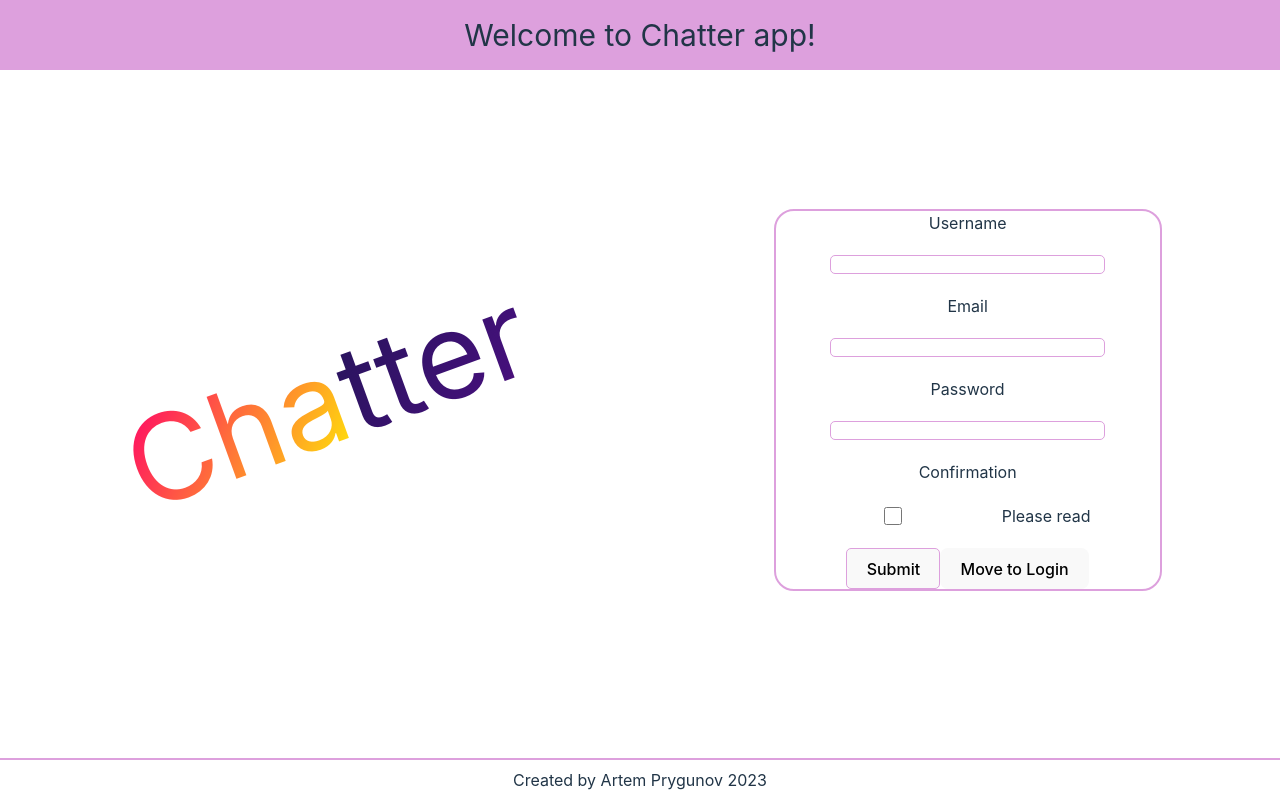
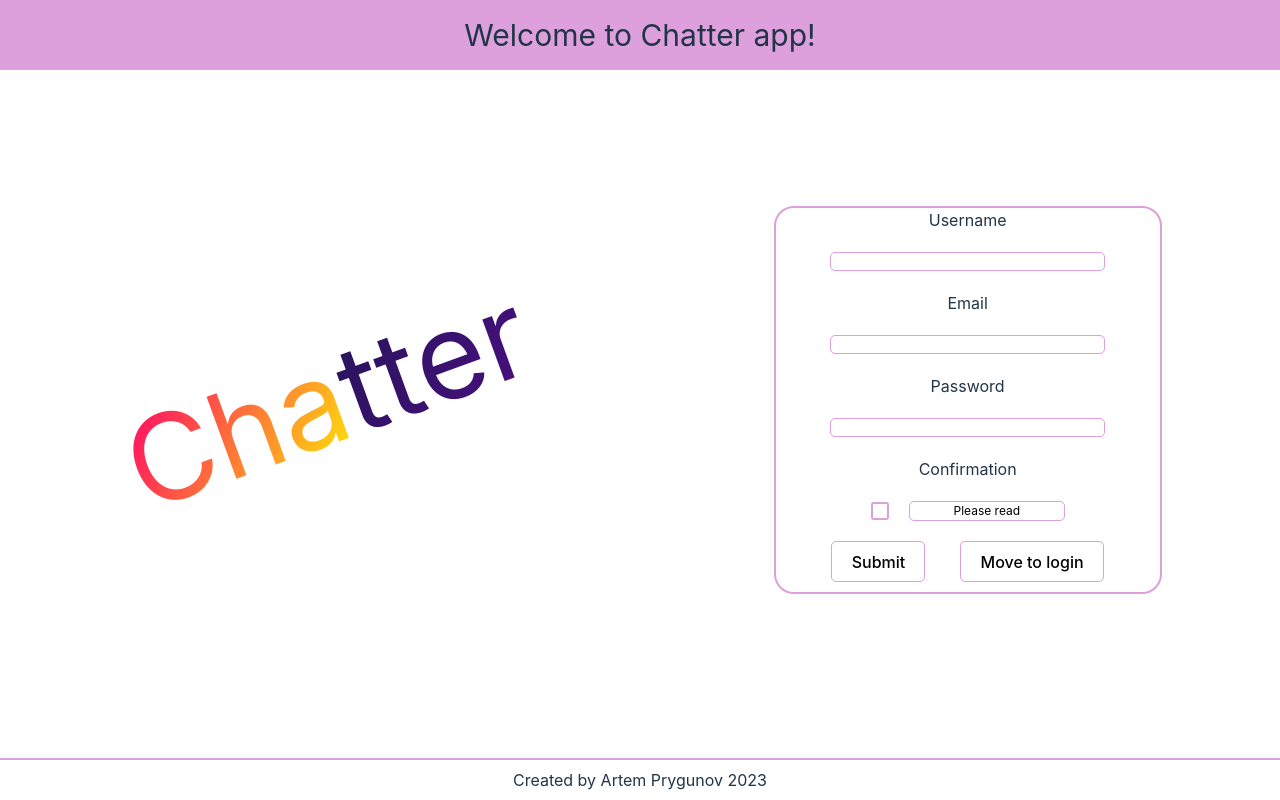
Before and after one commit to harry177/chatter, a React (Vite) app in the folder frontend/: page / in a window 1280 px wide. Built offline with nearby package versions, Linux system fonts and the light colour scheme; no server answers.

Commit message:
feat: update checkbox in entry form; modify form styles

```diff
--- /dev/null
+++ b/frontend/src/Components/FormButton/FormButton.styles.scss
@@ -0,0 +1,10 @@
+.form-button {
+  border: 1px solid plum;
+  border-radius: 5px;
+  background-color: #fff;
+  text-decoration: none;
+}
+
+.form-button:hover {
+    background-color: plum;
+}
--- /dev/null
+++ b/frontend/src/Components/FormButton/FormButton.tsx
@@ -0,0 +1,16 @@
+import React from 'react';
+import './FormButton.styles.scss';
+
+interface IFormButton {
+  buttonType: 'button' | 'submit' | 'reset' | undefined;
+  buttonText: string;
+  clickFunction?: () => void;
+}
+
+export const FormButton: React.FC<IFormButton> = ({ buttonType, buttonText, clickFunction }) => {
+  return (
+    <button type={buttonType} onClick={clickFunction} className="form-button">
+      {buttonText}
+    </button>
+  );
+};
--- a/frontend/src/Components/SignInForm/SignInForm.tsx
+++ b/frontend/src/Components/SignInForm/SignInForm.tsx
@@ -1,5 +1,6 @@
 import React, { ChangeEvent, useState } from 'react';
-import './SignInForm.styles.scss';
+import '../SignUpForm/SignUpForm.styles.scss';
+import { FormButton } from '../FormButton/FormButton';
 
 interface IProps {
   setProps: React.Dispatch<React.SetStateAction<string>>;
@@ -59,7 +60,7 @@ export const SignInForm: React.FC<IProps> = ({ setProps, dispatchBack }) => {
         onChange={handleEmail}
         className="form-field email-input"
       ></input>
-      {isEmail}
+      <span>{isEmail}</span>
       <label htmlFor="password">Password</label>
       <input
         type="text"
@@ -67,12 +68,10 @@ export const SignInForm: React.FC<IProps> = ({ setProps, dispatchBack }) => {
         onChange={handlePass}
         className="form-field password-input"
       ></input>
-      {isPassword}
-      <div>
-        <button type="submit" className="submit-button">
-          Submit
-        </button>
-        <button onClick={handleBack}>Move to SignUp</button>
+      <span>{isPassword}</span>
+      <div className="form-buttons">
+        <FormButton buttonType="submit" buttonText="Submit" />
+        <FormButton buttonType="button" buttonText="Move to signup" clickFunction={handleBack} />
       </div>
     </form>
   );
--- a/frontend/src/Components/SignUpForm/SignUpForm.styles.scss
+++ b/frontend/src/Components/SignUpForm/SignUpForm.styles.scss
@@ -1,3 +1,8 @@
+span {
+  font-size: 12px;
+  color: red;
+}
+
 .form {
   display: flex;
   flex-direction: column;
@@ -18,23 +23,48 @@
 .form-confirm {
   width: 80%;
   display: flex;
-    justify-content: space-around;
+  justify-content: center;
+  align-items: center;
 }
 
-.submit-button {
-    border: 1px solid plum;
-    border-radius: 5px;
-}
-
-.confirm-active {
-    height: 50px;
-    background-color: green;
+.form-buttons {
+  width: 80%;
+  display: flex;
+  justify-content: space-around;
+  margin-bottom: 10px;
 }
 
 .confirm-input {
   width: 50%;
+  appearance: none;
+  background-color: #fff;
+  margin: 0;
+  font: inherit;
+  color: plum;
+  width: 1.15em;
+  height: 1.15em;
+  border: 0.15em solid plum;
+  border-radius: 0.15em;
+  display: grid;
+  place-content: center;
+}
+
+.confirm-input::before {
+  content: '';
+  width: 0.65em;
+  height: 0.65em;
+  transform: scale(0);
+  transition: 120ms transform ease-in-out;
+  box-shadow: inset 1em 1em var(--form-control-color);
+  background-color: plum;
+  transform-origin: bottom left;
+  clip-path: polygon(14% 44%, 0 65%, 50% 100%, 100% 16%, 80% 0%, 43% 62%);
+}
+
+.confirm-input:checked::before {
+  transform: scale(1);
 }
 
 .error-handler {
-    margin: 0 auto;;
+  margin: 0 auto;
 }
--- a/frontend/src/Components/SignUpForm/SignUpForm.tsx
+++ b/frontend/src/Components/SignUpForm/SignUpForm.tsx
@@ -3,6 +3,7 @@ import { FieldValues, SubmitHandler, useForm } from 'react-hook-form';
 import { SignUpPopover } from '../SignUpPopover/SignUpPopover';
 
 import './SignUpForm.styles.scss';
+import { FormButton } from '../FormButton/FormButton';
 
 interface IProps {
   dispatchName: React.Dispatch<React.SetStateAction<string>>;
@@ -117,18 +118,16 @@ export const SignUpForm: React.FC<IProps> = ({ dispatchName, dispatchView }) =>
           id="confirm"
           {...register('confirmLabel', { required: true })}
           onChange={handleConfirm}
-          className={confirm ? 'form-field confirm-active' : 'form-field confirm-input'}
+          className="confirm-input"
         ></input>
         <SignUpPopover />
       </div>
       {errors?.confirmLabel?.type === 'required' && (
         <span>The field cannot be empty. To enter, you should read and approve conditions</span>
       )}
-      <div>
-        <button type="submit" className="submit-button">
-          Submit
-        </button>
-        <button onClick={handleMove}>Move to Login</button>
+      <div className="form-buttons">
+        <FormButton buttonType="submit" buttonText="Submit" />
+        <FormButton buttonType="button" buttonText="Move to login" clickFunction={handleMove} />
       </div>
     </form>
   );
--- a/frontend/src/Components/SignUpPopover/SignUpPopover.styles.scss
+++ b/frontend/src/Components/SignUpPopover/SignUpPopover.styles.scss
@@ -11,4 +11,9 @@
 
 .text-confirm {
     width: 50%;
+    color: black;
+    border: plum solid 1px;
+    border-radius: 5px;
+    margin-left: 20px;
+    cursor: pointer;
 }
```
Also changed, not shown: frontend/src/Components/SignInForm/SignInForm.styles.scss (deleted). Lines whose indentation alone changed are shown as unchanged.
